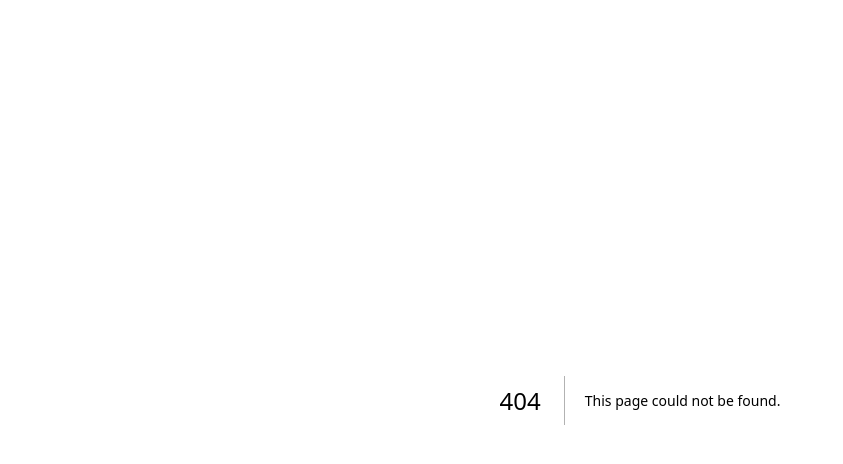
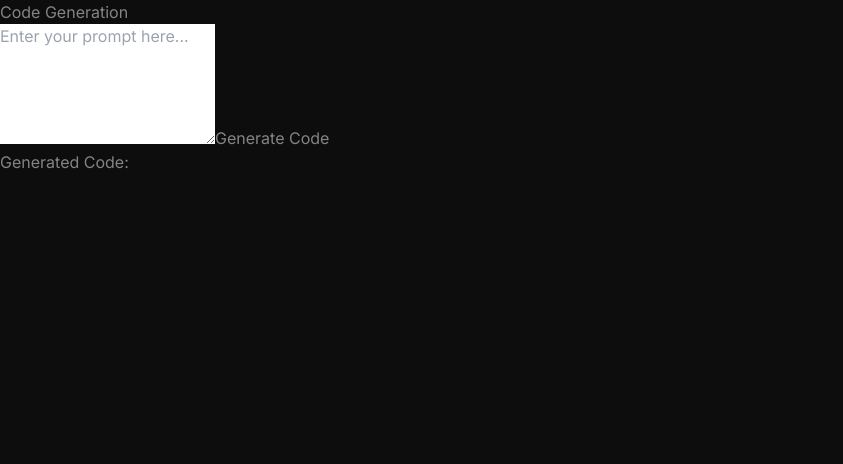
Before and after one commit to shagunZ/snippets, a Next.js app: page /code in a window 1280 px wide. Before the commit this address had no page. Shown: the top 464 px of the page, without its empty margins (0-843 px from the left). Built offline with nearby package versions, Linux system fonts and the light colour scheme.

Commit message:
generation-component

```diff
--- /dev/null
+++ b/app/code/page.tsx
@@ -0,0 +1,57 @@
+// pages/code-generation.js
+"use client"
+import { useState } from 'react';
+import axios from 'axios';
+
+const CodeGenerationPage = () => {
+  const [prompt, setPrompt] = useState('');
+  const [generatedCode, setGeneratedCode] = useState('');
+  const [loading, setLoading] = useState(false);
+
+  const handleGenerateCode = async () => {
+    setLoading(true);
+
+    try {
+      const response = await axios.post(
+        'https://api.openai.com/v1/engines/davinci-codex/completions',
+        {
+          prompt: prompt,
+          max_tokens: 200, // You can adjust this parameter based on your needs
+        },
+        {
+          headers: {
+            'Content-Type': 'application/json',
+            'Authorization': `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`,
+          },
+        }
+      );
+
+      setGeneratedCode(response.data.choices[0]?.text || 'No code generated');
+    } catch (error) {
+      console.error('Error generating code:', error);
+    } finally {
+      setLoading(false);
+    }
+  };
+
+  return (
+    <div>
+      <h1>Code Generation</h1>
+      <textarea
+        value={prompt}
+        onChange={(e) => setPrompt(e.target.value)}
+        placeholder="Enter your prompt here..."
+        rows={5}
+      />
+      <button onClick={handleGenerateCode} disabled={loading}>
+        {loading ? 'Generating...' : 'Generate Code'}
+      </button>
+      <div>
+        <h2>Generated Code:</h2>
+        <pre>{generatedCode}</pre>
+      </div>
+    </div>
+  );
+};
+
+export default CodeGenerationPage;
--- a/app/page.tsx
+++ b/app/page.tsx
@@ -9,6 +9,7 @@ import { useRef, useState } from "react";
 import { Download } from "lucide-react";
 import Footer from "@/components/Footer";
 import html2canvas from "html2canvas";
+import CodeGen from "@/components/CodeGen";
 
 export default function Home() {
 
@@ -98,6 +99,7 @@ onClick={exportPng}>
   background={background}
   currentPadding={currentPadding}/>
 </div>
+<CodeGen/>
 <Footer/>
   </main>
 }
--- /dev/null
+++ b/components/CodeGen.tsx
@@ -0,0 +1,21 @@
+import React from 'react'
+import { Send } from "lucide-react";
+import Link from 'next/link';
+const CodeGen = () => {
+  return (
+    <div>
+        <div className="export-btn self-center ml-auto">
+        <Link href="/code">
+<button className="mt-4 p-2 px-3 gap-3 rounded-md flex items-center text-sm bg-blue-400 text-blue-400 font-medium bg-opacity-10
+hover:bg-opacity-80 hover:text-slate-50 ease-in-out transition-all curation-300 "
+>
+  Generate Code
+  <Send/>
+</button>
+</Link>
+</div>
+    </div>
+  )
+}
+
+export default CodeGen
--- a/package.json
+++ b/package.json
@@ -9,6 +9,7 @@
     "lint": "next lint"
   },
   "dependencies": {
+    "axios": "^1.6.7",
     "html2canvas": "^1.4.1",
     "lucide-react": "^0.312.0",
     "next": "14.1.0",
```
Also changed, not shown: 1 other file (tests, documents, lock files or other folders).
